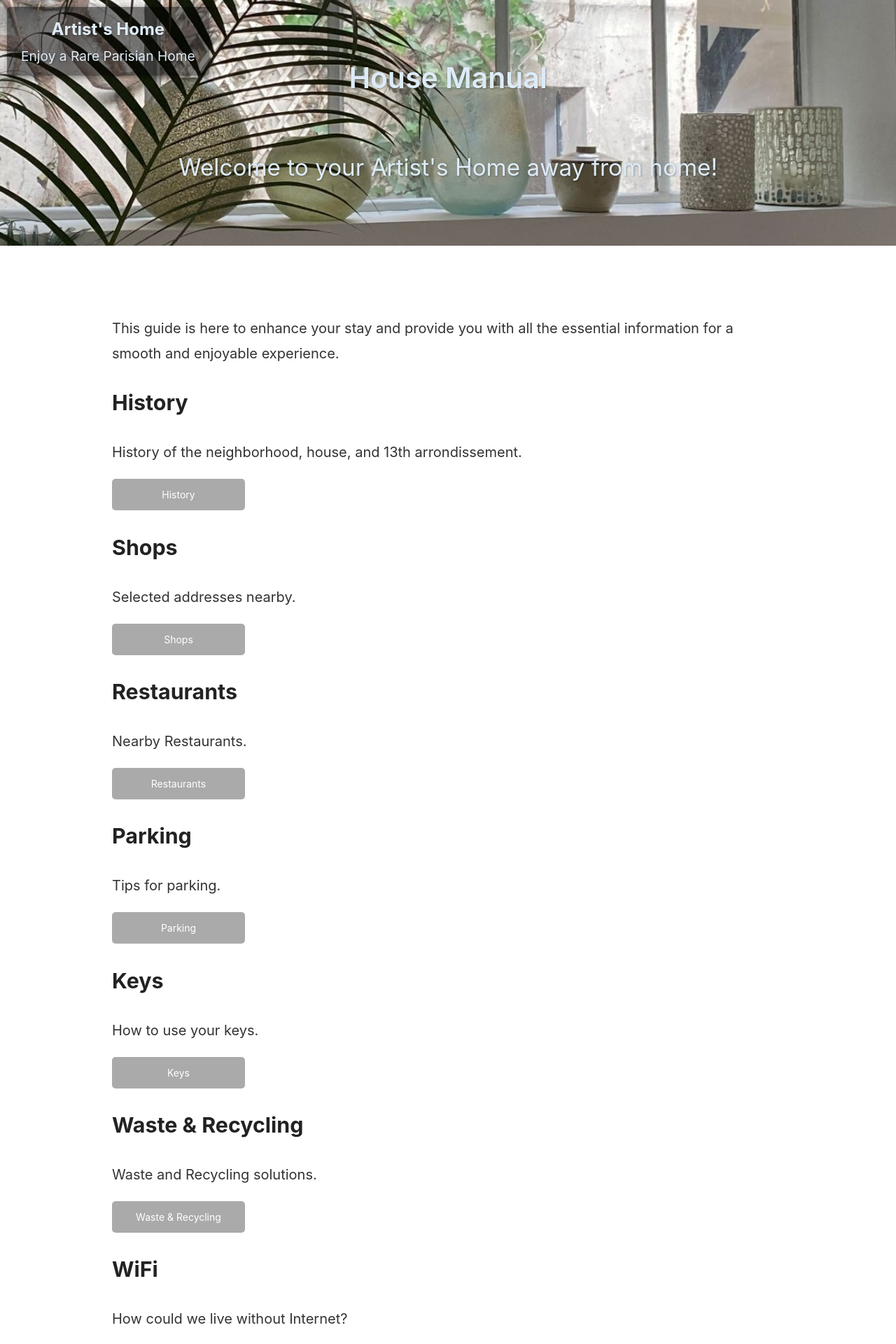
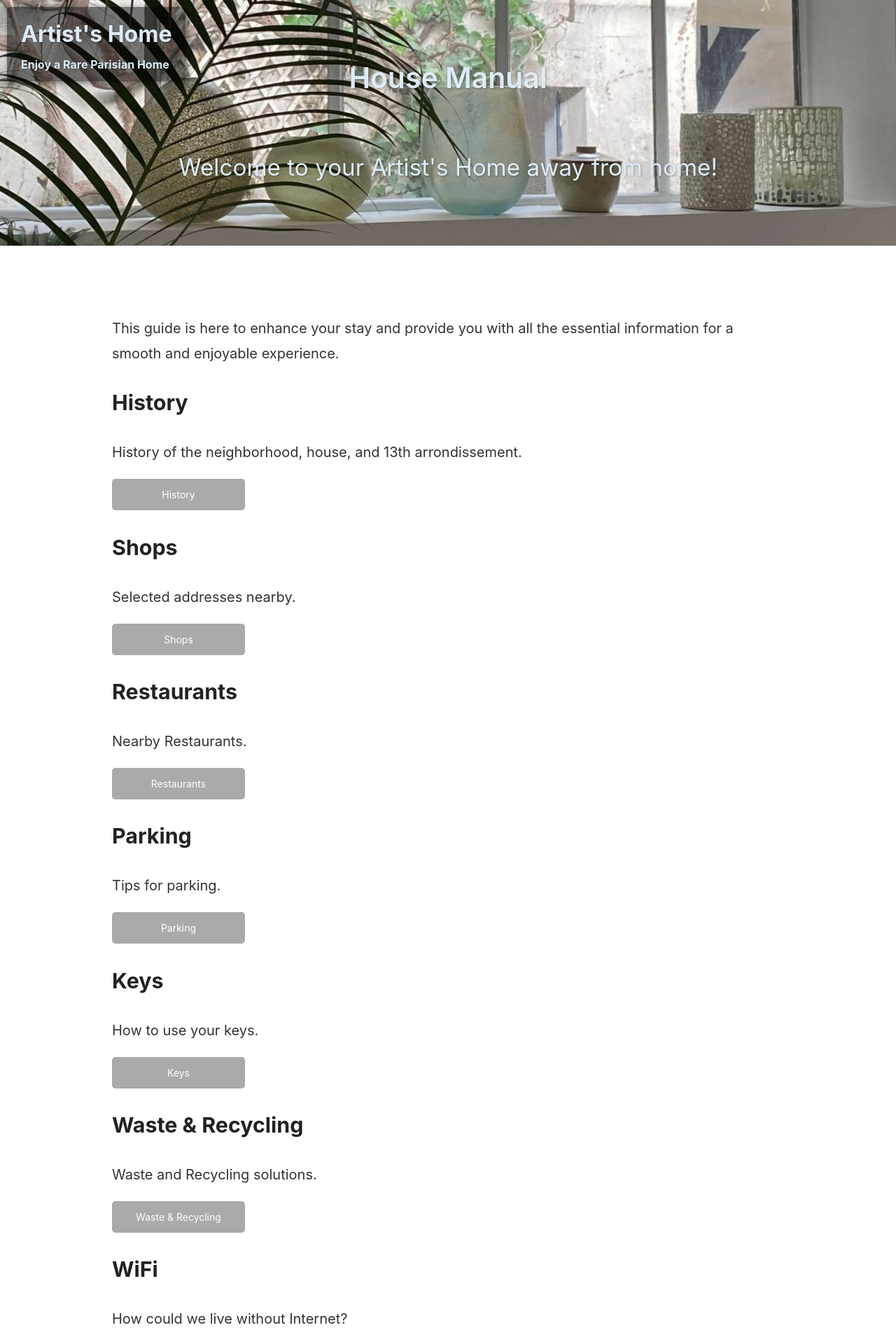
Before and after one commit to PhilAlain/tac, a Jekyll site: the page index2.html, which Jekyll copies as it is, in a window 1280 px wide. Shown: the top 1920 px of the page at 70% size. Built offline with Jekyll 4.4.1, drawn with Linux system fonts in a browser that asks for light colours.

Commit message:
Update style.css

```diff
--- a/css/style.css
+++ b/css/style.css
@@ -20,17 +20,19 @@ body {
     box-shadow: 2px 2px 10px rgba(0, 0, 0, 0.5); /* Add shadow */
     color: #DDEBF7; /* Same color as House Manual text */
     text-shadow: 1px 1px 3px rgba(0, 0, 0, 0.3); /* Same text shadow */
+    text-align: left; /* Justify text to the left */
 }
 
 .button-home .title {
-    font-size: 1.5rem; /* Increased font size */
+    font-size: 2rem; /* Increased font size */
     font-weight: bold;
     color: #DDEBF7; /* Same color as House Manual text */
 }
 
 .button-home .tagline {
-    font-size: 1.2rem; /* Increased font size */
+    font-size: 1rem; /* Decreased font size */
     color: #DDEBF7; /* Same color as House Manual text */
+    font-weight: bold; /* Bold characters */
 }
 
 .page-header {
```
